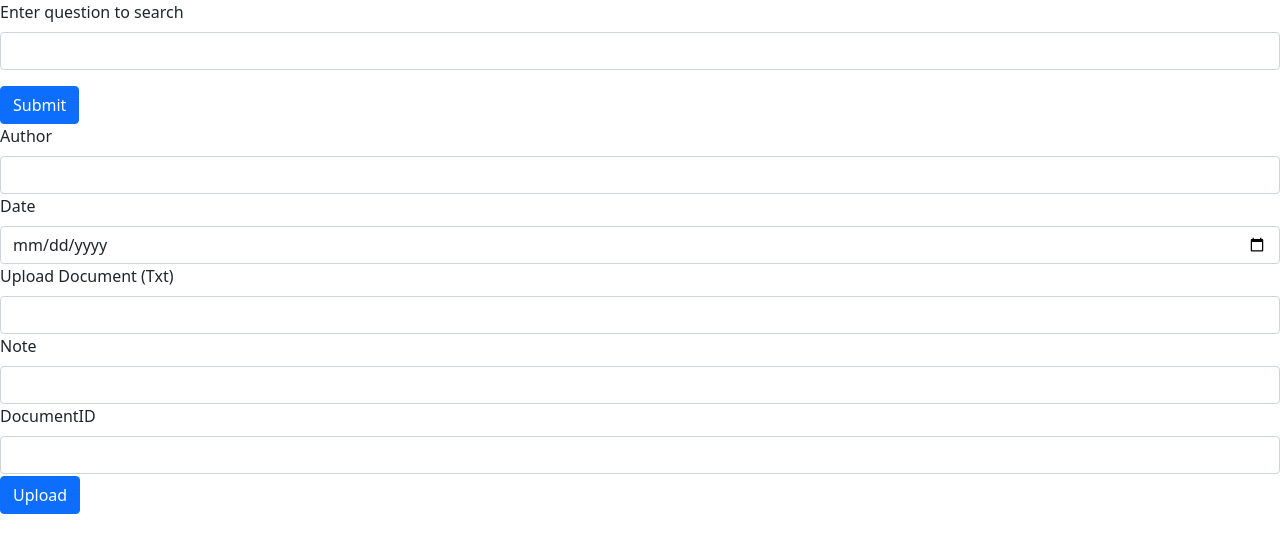
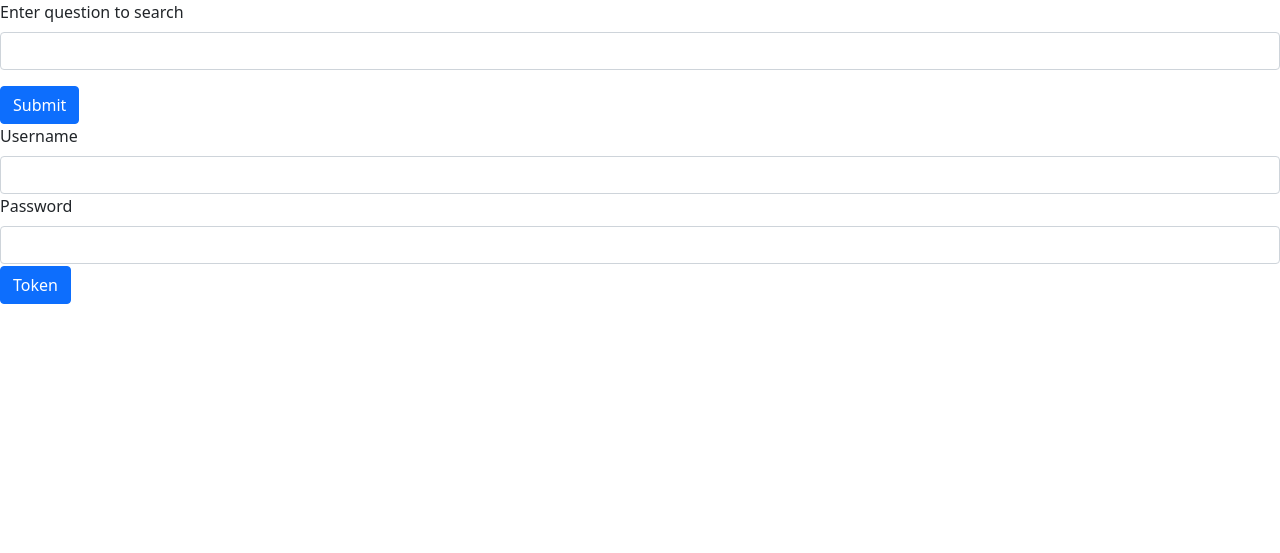
Before and after one commit to gjyakhwa1/Text-Similarity-Identification, a Django app: template bertApi/bertConnector/templates/bertConnector/indexApi.html in a window 1280 px wide. Shown: the top 553 px of the page. Run offline with Django 4.2, Linux system fonts and the light colour scheme; the template is opened without the code that fills it, so the values that code supplies are empty.

Commit message:
token-generation added

```diff
--- a/bertApi/bertApi/settings.py
+++ b/bertApi/bertApi/settings.py
@@ -47,6 +47,7 @@ INSTALLED_APPS = [
     'django.contrib.staticfiles',
     'bertConnector.apps.BertconnectorConfig',
     'rest_framework',
+    'rest_framework.authtoken',
     'import_export'
 ]
 
--- a/bertApi/bertApi/urls.py
+++ b/bertApi/bertApi/urls.py
@@ -17,12 +17,14 @@ from django.contrib import admin
 from django.urls import path, include
 from django.conf.urls.static import static
 from django.conf import settings
+from rest_framework.authtoken import views
 
 from bertConnector.helper import initializeModel
 import threading
 
 urlpatterns = [
     path('admin/', admin.site.urls),
+    path('api-token-auth/', views.obtain_auth_token),
     path('', include('bertConnector.urls'))
 ] + static(settings.STATIC_URL, document_root=settings.STATIC_ROOT)
 
--- a/bertApi/bertConnector/templates/bertConnector/indexApi.html
+++ b/bertApi/bertConnector/templates/bertConnector/indexApi.html
@@ -38,7 +38,7 @@
     <div>
       <ul id="ques-list" class="list-group"></ul>
     </div>
-    <div id="uploadContainer">
+    <!-- <div id="uploadContainer">
       <form>
         <div class="mb-3">
           <label for="author" class="form-label">Author</label>
@@ -56,7 +56,21 @@
           </button>
         </div>
       </form>
+    </div> -->
+    <div id="signinContainer">
+      <form>
+        <div class="mb-3">
+          <label for="username" class="form-label">Username</label>
+          <input type="text" class="form-control" id="username" />
+          <label for="password" class="form-label">Password</label>
+          <input type="password" class="form-control" id="password" />
+          <button type="submit" class="btn btn-primary" style="margin-top: 2px" id="tokenGenerator">
+            Token
+          </button>
+        </div>
+      </form>
     </div>
+    <div id="token-result"></div>
     <script type="text/javascript" src="{% static 'js/index.js'%}"></script>
     <script
       src="https://cdn.jsdelivr.net/npm/bootstrap@5.1.3/dist/js/bootstrap.bundle.min.js"
--- a/bertApi/static/js/index.js
+++ b/bertApi/static/js/index.js
@@ -48,36 +48,62 @@ async function getSimilarQuestions() {
   var data = await response.json();
   return data;
 }
-document.getElementById("uploadDocument").onclick=(e)=>{
-e.preventDefault();
-let author= document.getElementById("author").value;
-let date= document.getElementById("date").value;
-let sentences= document.getElementById("fileupload").value.split(",")
-let note = document.getElementById("note").value
-let documentId = document.getElementById("documentID").value
-obj={
-  "author":author,
-  "date":date,
-  "sentences":sentences,
-  "note":note,
-  "documentId":documentId
-}
-console.log(obj)
-uploadDocument(obj)
-}
-
-const uploadDocument = async (obj) =>{
-  let queryUrl = "http://127.0.0.1:8000/api/uploadDocument/";
+document
+  .getElementById("tokenGenerator")
+  .onclick=async (e) => {
+    e.preventDefault();
+    const data = await getToken();
+    document.getElementById("token-result").innerHTML = data.token;
+  };
+const getToken = async () =>{
+  var queryUrl = "http://127.0.0.1:8000/api-token-auth/";
+  var username = document.getElementById("username").value;
+  var password =document.getElementById("password").value
   settings = {
     method: "POST",
     headers: {
       "Content-type": "application/json",
       "X-CSRFToken": csrftoken,
     },
-    body: JSON.stringify(obj),
+    body: JSON.stringify({
+      username: username,
+      password:password
+    }),
   };
-  let response =await fetch(queryUrl,settings)
-  // response = await fetch(queryUrl, settings);
-  // console.log("Here");
-  // var data = await response.json();
+  response = await fetch(queryUrl, settings);
+  var data = await response.json();
+  return data;
 }
+// document.getElementById("uploadDocument").onclick=(e)=>{
+// e.preventDefault();
+// let author= document.getElementById("author").value;
+// let date= document.getElementById("date").value;
+// let sentences= document.getElementById("fileupload").value.split(",")
+// let note = document.getElementById("note").value
+// let documentId = document.getElementById("documentID").value
+// obj={
+//   "author":author,
+//   "date":date,
+//   "sentences":sentences,
+//   "note":note,
+//   "documentId":documentId
+// }
+// console.log(obj)
+// uploadDocument(obj)
+// }
+
+// const uploadDocument = async (obj) =>{
+//   let queryUrl = "http://127.0.0.1:8000/api/uploadDocument/";
+//   settings = {
+//     method: "POST",
+//     headers: {
+//       "Content-type": "application/json",
+//       "X-CSRFToken": csrftoken,
+//     },
+//     body: JSON.stringify(obj),
+//   };
+//   let response =await fetch(queryUrl,settings)
+//   // response = await fetch(queryUrl, settings);
+//   // console.log("Here");
+//   // var data = await response.json();
+// }
```
Also changed, not shown: bertApi/db.sqlite3.
